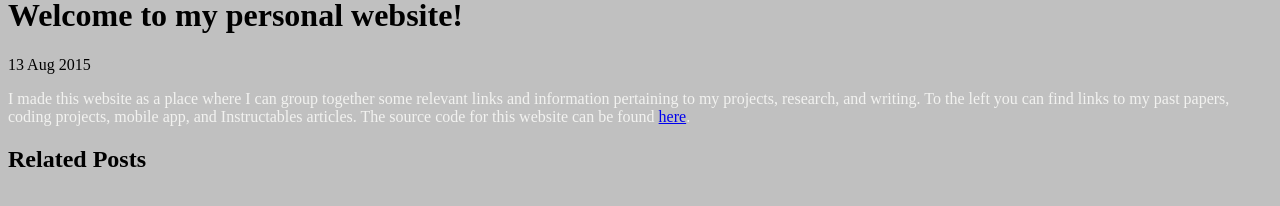
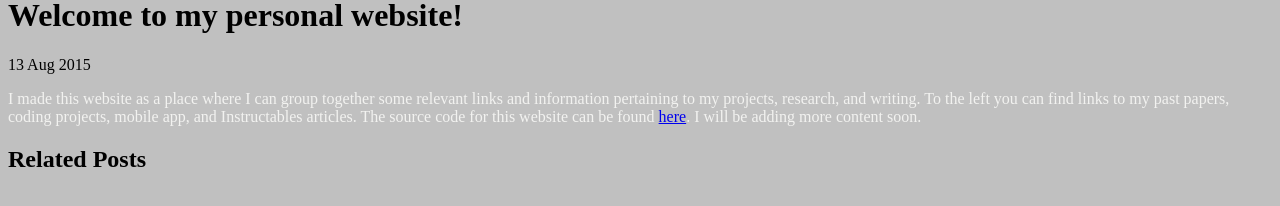
Before and after one commit to cakoch10/cakoch10.github.io, a Jekyll site: the page built from _posts/2015-08-13-main.md, in a window 1280 px wide. Shown: the part 364-570 px from the top of the page. Built offline with Jekyll 4.4.1, drawn with Linux system fonts in a browser that asks for light colours; Markdown is read by kramdown in place of the engine named in the settings.

Commit message:
Update and rename 2015-08-13-whats-jekyll.md to 2015-08-13-main.md

```diff
--- a/_posts/2015-08-13-whats-jekyll.md
+++ b/_posts/2015-08-13-main.md
@@ -4,7 +4,7 @@
 ---
 
 <span style="color:#f2f2f0">
-I made this website as a place where I can group together some relevant links and information pertaining to my projects, research, and writing. To the left you can find links to my past papers, coding projects, mobile app, and Instructables articles. The source code for this website can be found [here](https://github.com/cakoch10/cakoch10.github.io).
+I made this website as a place where I can group together some relevant links and information pertaining to my projects, research, and writing. To the left you can find links to my past papers, coding projects, mobile app, and Instructables articles. The source code for this website can be found [here](https://github.com/cakoch10/cakoch10.github.io). I will be adding more content soon.
 </span>
 
 <!--
```
